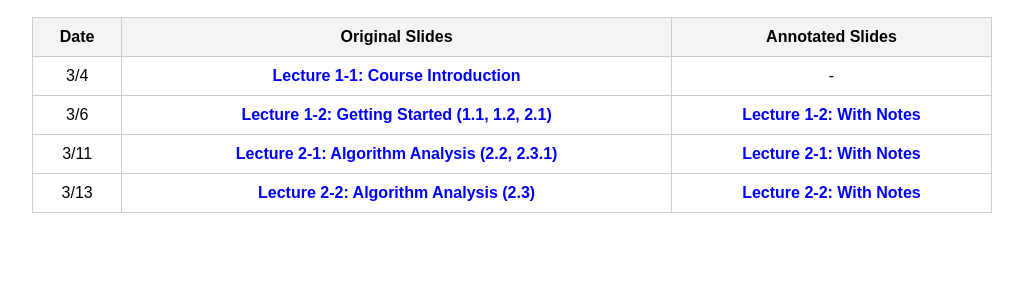
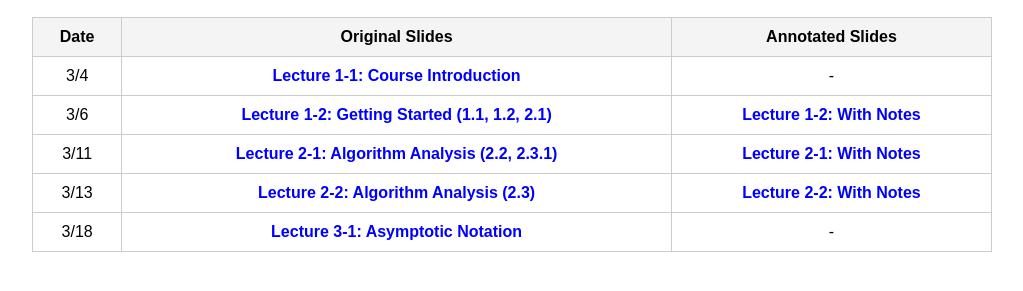
Before and after one commit to joonsooyoo/lecture-materials, a plain HTML site: page index.html in a window 1280 px wide. Shown: the part 119-410 px from the top of the page, without its empty margins (128-1151 px from the left). Drawn offline with Linux system fonts and the light colour scheme.

Commit message:
Update index.html

```diff
--- a/index.html
+++ b/index.html
@@ -43,6 +43,12 @@
             <td><a href="slides/Lecture 2_2.pdf" target="_blank">Lecture 2-2: Algorithm Analysis (2.3)</a></td>
             <td><a href="annotated/Lecture 2_2_after.pdf" target="_blank">Lecture 2-2: With Notes</a></td>
         </tr>
+        <tr>
+            <td>3/18</td>
+            <td><a href="slides/Lecture 3_1.pdf" target="_blank">Lecture 3-1: Asymptotic Notation</a></td>
+            <td> - </td> <!-- Placeholder if no annotated version exists -->
+        </tr>
+
     </table>
 </body>
 </html>
```
